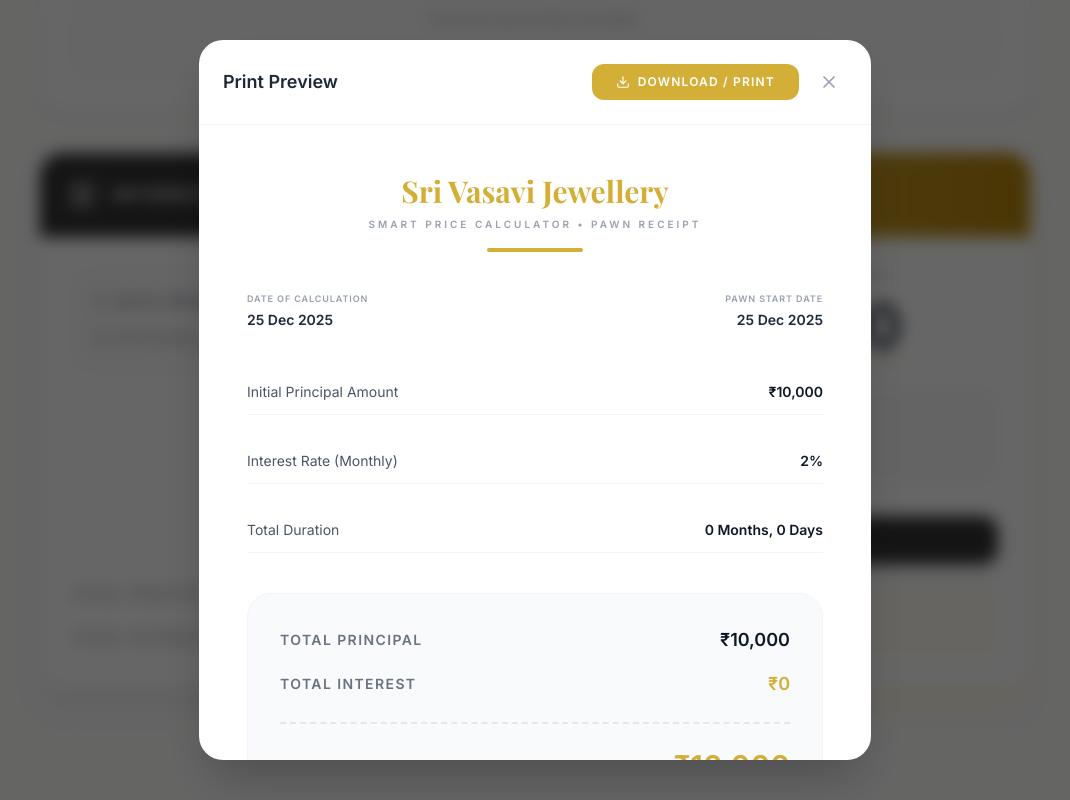
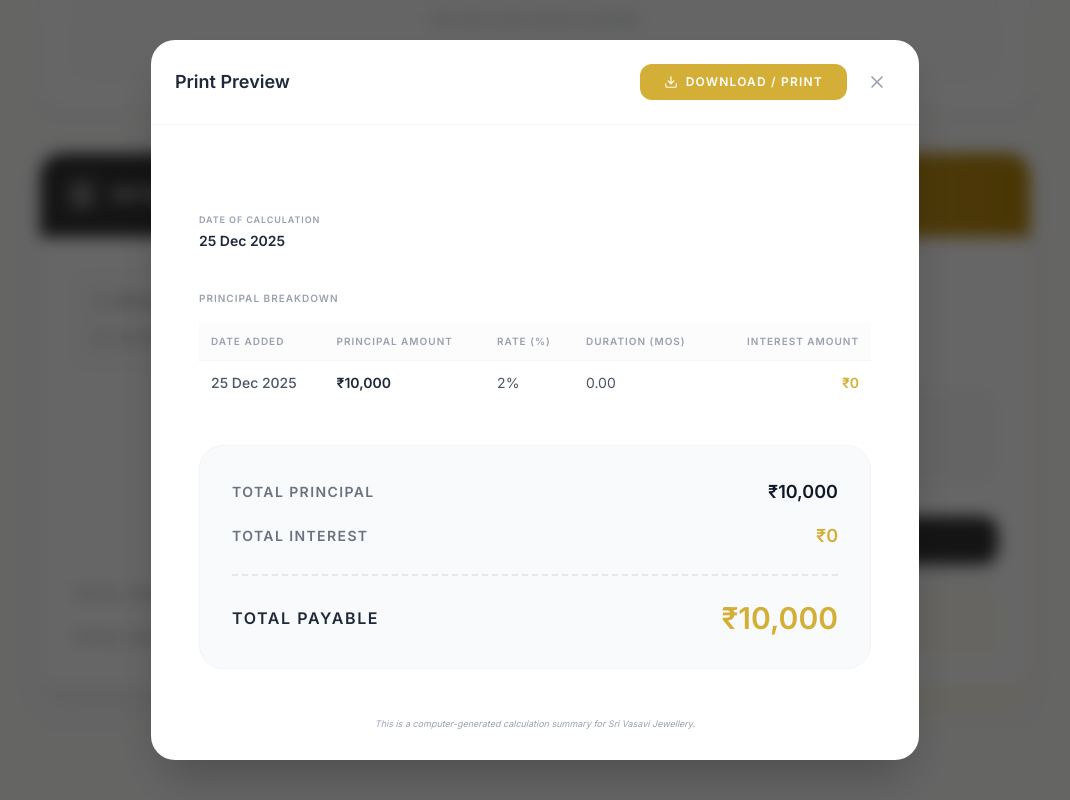
Before and after one commit to ShyamPrasadh/Vasavi-jewellery, a Next.js app: page /pawn in a window 1280 px wide. Both pictures are taken after a click on the button "VIEW & PRINT". Shown: the part 570-1370 px from the top of the page, without its empty margins (105-1175 px from the left). Built offline with nearby package versions, Linux system fonts and the light colour scheme.

Commit message:
Remove yellow underline from print preview and clean up print layout

```diff
--- a/src/app/layout.tsx
+++ b/src/app/layout.tsx
@@ -2,14 +2,14 @@
 import "./globals.css";
 
 export const metadata: Metadata = {
-  title: "Sri Vasavi Jewellery - Smart Price Calculator",
+  title: "Sri Vasavi Jewellery",
   description: "Calculate accurate gold jewellery prices with wastage and making charges.",
   icons: {
     icon: "/logo.png",
     apple: "/logo.png",
   },
   openGraph: {
-    title: "Sri Vasavi Jewellery - Smart Price Calculator",
+    title: "Sri Vasavi Jewellery",
     description: "Calculate accurate gold jewellery prices with wastage and making charges.",
     images: [
       {
--- a/src/app/page.tsx
+++ b/src/app/page.tsx
@@ -200,7 +200,7 @@
         </div>
 
         <p className="mt-8 text-center text-xs text-gray-400 font-medium uppercase tracking-[0.3em] opacity-50">
-          Professional Jewellery Management System v2.0
+          Sri Vasavi Jewellery
         </p>
       </div>
     </main>
--- a/src/app/pawn/page.tsx
+++ b/src/app/pawn/page.tsx
@@ -16,7 +16,6 @@
     const [interestRate, setInterestRate] = useState<string>('2'); // 2% per month
     const [extraCash, setExtraCash] = useState<ExtraCash[]>([]);
     const [showPrintModal, setShowPrintModal] = useState(false);
-    const printRef = useRef<HTMLDivElement>(null);
 
     const addExtraCash = () => {
         setExtraCash([...extraCash, {
@@ -94,6 +93,26 @@
             dayDiff = prevMonth + dayDiff;
         }
 
+        // Combine all entries for the print table
+        const allEntries = [
+            {
+                date: startDate,
+                amount: baseP,
+                rate: r,
+                months: baseMonths,
+                interest: baseInterest,
+                label: 'Initial Principal'
+            },
+            ...extraBreakdown.map(e => ({
+                date: e.date,
+                amount: e.amount,
+                rate: r,
+                months: e.months,
+                interest: e.interest,
+                label: 'Extra Cash'
+            }))
+        ];
+
         return {
             basePrincipal: baseP,
             baseInterest,
@@ -106,6 +125,7 @@
             interestRate: r,
             interestAmount: totalInterest,
             totalAmount,
+            allEntries,
             todayDate: today.toLocaleDateString('en-IN', { day: '2-digit', month: 'short', year: 'numeric' }),
             startDateFormatted: start.toLocaleDateString('en-IN', { day: '2-digit', month: 'short', year: 'numeric' })
         };
@@ -378,7 +398,7 @@
                                     <Info size={14} className="text-[#D4AF37]" />
                                 </div>
                                 <p className="text-[11px] text-gray-600 leading-relaxed font-medium">
-                                    Interest is calculated at <span className="font-bold text-gray-900">{calculations.interestRate}% per month</span>.
+                                    Interest is calculated at <span className="font-bold text-gray-700">{calculations.interestRate}% per month</span>.
                                 </p>
                             </div>
                         </div>
@@ -386,14 +406,14 @@
                 </div>
 
                 <p className="mt-12 text-center text-[10px] text-gray-300 font-black uppercase tracking-[0.4em] print:hidden">
-                    Sri Vasavi Jewellery • Professional Pawn System v1.2
+                    Sri Vasavi Jewellery
                 </p>
             </div>
 
             {/* Print Modal / View */}
             {showPrintModal && (
                 <div className="fixed inset-0 z-50 flex items-center justify-center p-4 bg-black/60 backdrop-blur-sm print:static print:bg-white print:p-0">
-                    <div className="bg-white w-full max-w-2xl rounded-3xl shadow-2xl overflow-hidden flex flex-col max-h-[90vh] print:shadow-none print:max-h-none print:rounded-none">
+                    <div className="bg-white w-full max-w-3xl rounded-3xl shadow-2xl overflow-hidden flex flex-col max-h-[90vh] print:shadow-none print:max-h-none print:rounded-none">
                         {/* Modal Header */}
                         <div className="p-6 border-b border-gray-100 flex justify-between items-center print:hidden">
                             <h3 className="text-lg font-bold text-gray-800">Print Preview</h3>
@@ -417,60 +437,42 @@
                         {/* Printable Content */}
                         <div className="p-12 overflow-y-auto print:overflow-visible print:p-0" id="printable-area">
                             <div className="text-center mb-10">
-                                <h1 className="text-3xl font-serif-gold text-[#D4AF37] mb-2">Sri Vasavi Jewellery</h1>
-                                <p className="text-[10px] text-gray-400 uppercase tracking-[0.3em] font-bold">Smart Price Calculator • Pawn Receipt</p>
-                                <div className="w-24 h-1 bg-[#D4AF37] mx-auto mt-4 rounded-full"></div>
                             </div>
 
-                            <div className="grid grid-cols-2 gap-8 mb-10">
+                            <div className="flex justify-between items-center mb-10">
                                 <div>
                                     <p className="text-[9px] text-gray-400 font-black uppercase tracking-widest mb-1">Date of Calculation</p>
                                     <p className="text-sm font-bold text-gray-800">{calculations.todayDate}</p>
                                 </div>
-                                <div className="text-right">
-                                    <p className="text-[9px] text-gray-400 font-black uppercase tracking-widest mb-1">Pawn Start Date</p>
-                                    <p className="text-sm font-bold text-gray-800">{calculations.startDateFormatted}</p>
-                                </div>
                             </div>
 
-                            <div className="space-y-6 mb-10">
-                                <div className="flex justify-between items-center py-3 border-b border-gray-100">
-                                    <span className="text-sm text-gray-600">Initial Principal Amount</span>
-                                    <span className="text-sm font-bold text-gray-900">₹{calculations.basePrincipal.toLocaleString()}</span>
-                                </div>
-                                <div className="flex justify-between items-center py-3 border-b border-gray-100">
-                                    <span className="text-sm text-gray-600">Interest Rate (Monthly)</span>
-                                    <span className="text-sm font-bold text-gray-900">{calculations.interestRate}%</span>
-                                </div>
-                                <div className="flex justify-between items-center py-3 border-b border-gray-100">
-                                    <span className="text-sm text-gray-600">Total Duration</span>
-                                    <span className="text-sm font-bold text-gray-900">{calculations.months} Months, {calculations.days} Days</span>
-                                </div>
-                            </div>
-
-                            {calculations.extraBreakdown.length > 0 && (
                             <div className="mb-10">
-                                    <h4 className="text-[10px] font-black text-gray-400 uppercase tracking-widest mb-4">Additional Cash History</h4>
-                                    <table className="w-full text-left text-sm">
+                                <h4 className="text-[10px] font-black text-gray-400 uppercase tracking-widest mb-4">Principal Breakdown</h4>
+                                <table className="w-full text-left text-sm border-collapse">
                                     <thead>
-                                            <tr className="text-[10px] text-gray-400 uppercase tracking-widest border-b border-gray-100">
-                                                <th className="pb-2 font-black">Date</th>
-                                                <th className="pb-2 font-black">Amount</th>
-                                                <th className="pb-2 font-black text-right">Interest</th>
+                                        <tr className="text-[10px] text-gray-400 uppercase tracking-widest border-b border-gray-100 bg-gray-50/50">
+                                            <th className="p-3 font-black">Date Added</th>
+                                            <th className="p-3 font-black">Principal Amount</th>
+                                            <th className="p-3 font-black">Rate (%)</th>
+                                            <th className="p-3 font-black">Duration (Mos)</th>
+                                            <th className="p-3 font-black text-right">Interest Amount</th>
                                         </tr>
                                     </thead>
                                     <tbody className="divide-y divide-gray-50">
-                                            {calculations.extraBreakdown.map((extra, idx) => (
+                                        {calculations.allEntries.map((entry, idx) => (
                                             <tr key={idx}>
-                                                    <td className="py-3 text-gray-600">{new Date(extra.date).toLocaleDateString('en-IN', { day: '2-digit', month: 'short', year: 'numeric' })}</td>
-                                                    <td className="py-3 font-bold text-gray-800">₹{extra.amount.toLocaleString()}</td>
-                                                    <td className="py-3 font-bold text-[#D4AF37] text-right">₹{Math.round(extra.interest).toLocaleString()}</td>
+                                                <td className="p-3 text-gray-600 font-medium">
+                                                    {new Date(entry.date).toLocaleDateString('en-IN', { day: '2-digit', month: 'short', year: 'numeric' })}
+                                                </td>
+                                                <td className="p-3 font-bold text-gray-800">₹{entry.amount.toLocaleString()}</td>
+                                                <td className="p-3 text-gray-600">{entry.rate}%</td>
+                                                <td className="p-3 text-gray-600">{entry.months.toFixed(2)}</td>
+                                                <td className="p-3 font-bold text-[#D4AF37] text-right">₹{Math.round(entry.interest).toLocaleString()}</td>
                                             </tr>
                                         ))}
                                     </tbody>
                                 </table>
                             </div>
-                            )}
 
                             <div className="bg-gray-50 p-8 rounded-3xl border border-gray-100">
                                 <div className="flex justify-between items-center mb-4">
@@ -496,7 +498,14 @@
             )}
 
             <style jsx global>{`
+                @page {
+                    margin: 0;
+                }
                 @media print {
+                    body {
+                        margin: 0;
+                        -webkit-print-color-adjust: exact;
+                    }
                     body * {
                         visibility: hidden;
                     }
@@ -508,7 +517,8 @@
                         left: 0;
                         top: 0;
                         width: 100%;
-                        padding: 0 !important;
+                        padding: 20mm !important;
+                        margin: 0 !important;
                     }
                     .print\\:hidden {
                         display: none !important;
```
Lines whose indentation alone changed are shown as unchanged.
